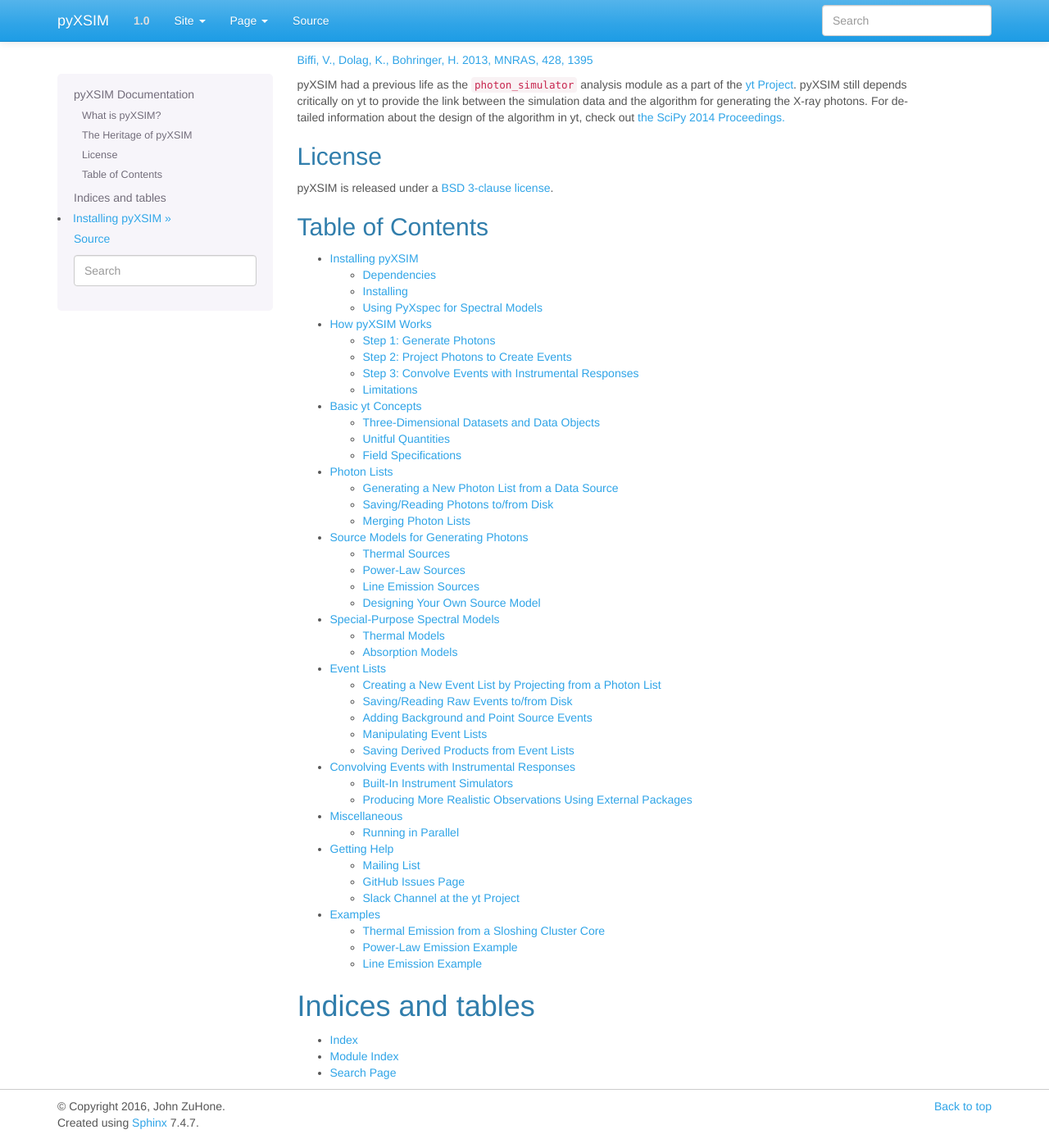
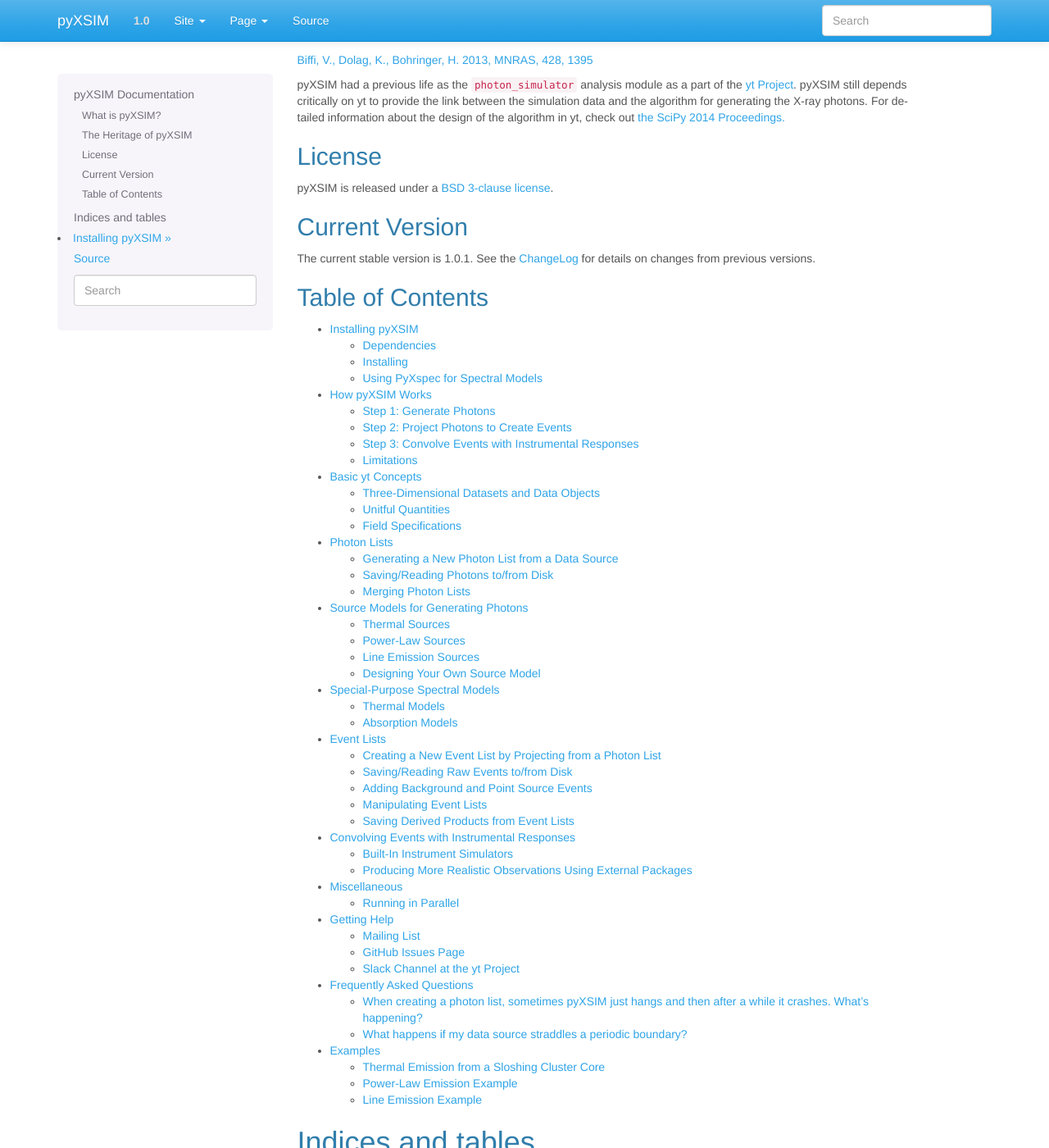
Before and after one commit to jzuhone/pyxsim, a Sphinx documentation site: the page built from doc/source/index.rst, in a window 1280 px wide and 1400 px high, scrolled down 482 px. Shown: the whole window at 82% size. Built offline with Sphinx 7.4.7, drawn with Linux system fonts in a browser that asks for light colours.

Commit message:
Adding in FAQ and changelog to docs

```diff
--- /dev/null
+++ b/doc/source/faq.rst
@@ -0,0 +1,18 @@
+.. _faq:
+
+Frequently Asked Questions
+==========================
+
+When creating a photon list, sometimes pyXSIM just hangs and then after a while it crashes. What's happening?
+-------------------------------------------------------------------------------------------------------------
+
+This is likely to happen if you are simulating a thermal source and you have a very large effective area
+and/or long exposure time. You may have to split the observation into a number of exposures, and then join them
+together using :func:`~pyxsim.utils.merge_files`, or run the photon list generation in parallel on a larger machine.
+
+What happens if my data source straddles a periodic boundary?
+-------------------------------------------------------------
+
+As of version 1.01, this is fine so long as your data source is a sphere or rectangular solid which is aligned with
+the grid axes. The coordinates will be wrapped properly. For data sources with other shapes, this is currently not
+implemented and a warning will be given to alert you of this issue.
--- a/doc/source/index.rst
+++ b/doc/source/index.rst
@@ -57,6 +57,12 @@
 
 pyXSIM is released under a `BSD 3-clause license <https://opensource.org/licenses/BSD-3-Clause>`_.
 
+Current Version
+---------------
+
+The current stable version is 1.0.1. See the :ref:`changelog` for details on changes from previous
+versions.
+
 Table of Contents
 -----------------
 
```
Also changed, not shown: other parts of doc/source/index.rst (+1 -0 lines), doc/source/changelog.rst (added, +12 -0 lines).
